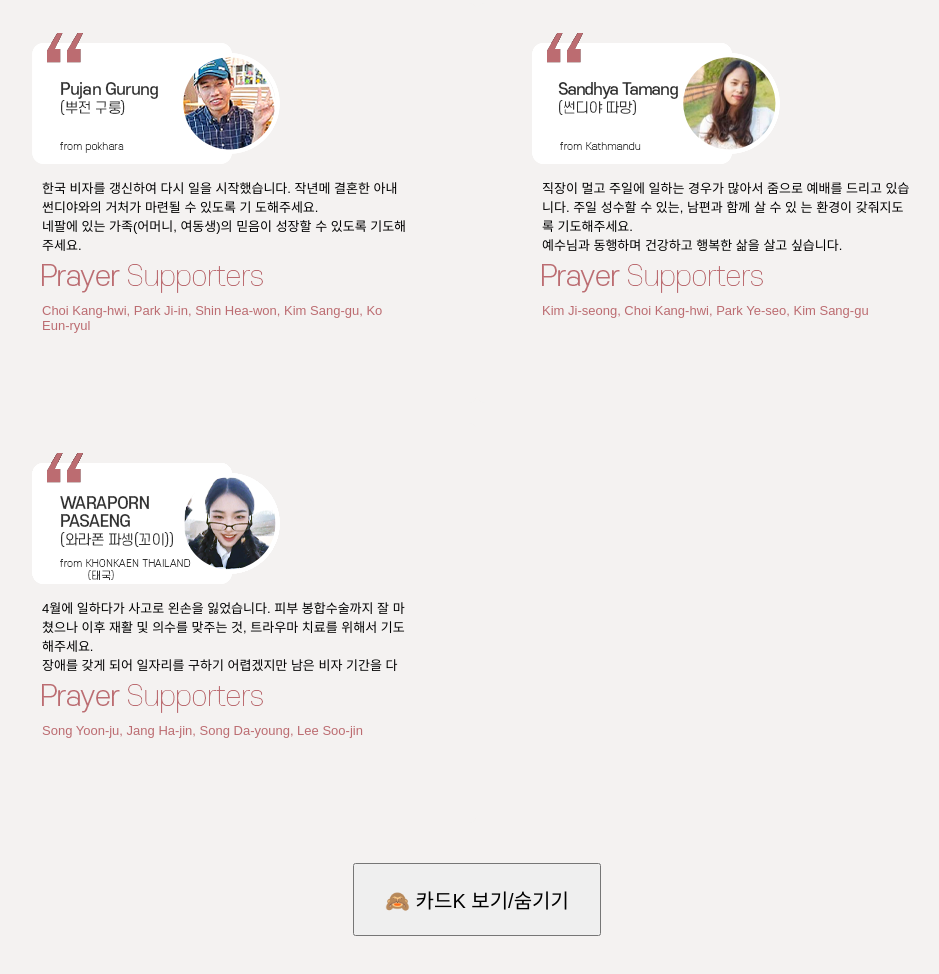
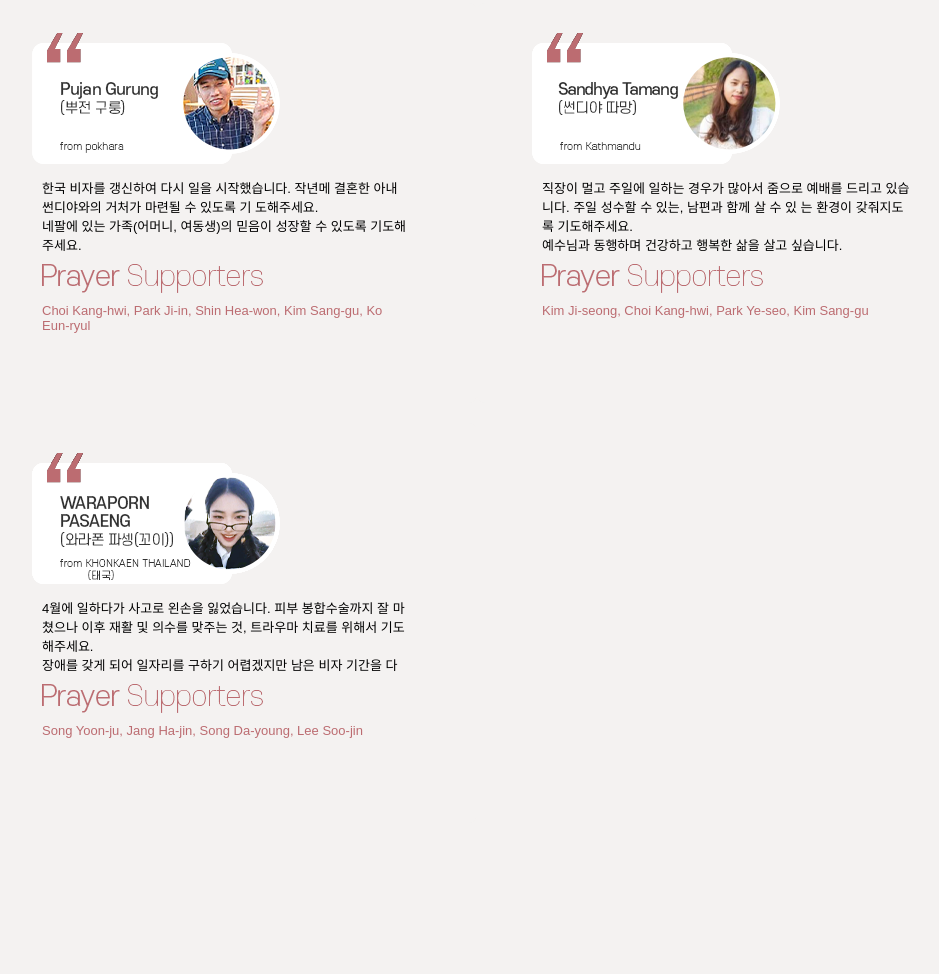
Before and after one commit to rluvu2/prayer-warriors, a plain HTML site: page index.html in a window 1280 px wide. Shown: the part 1055-2029 px from the top of the page, without its empty margins (163-1102 px from the left). After the commit the page ends 1916 px from the top, so only its background shows below. Drawn offline with Linux system fonts and the light colour scheme.

Commit message:
Comment out toggle switch

```diff
--- a/index.html
+++ b/index.html
@@ -15,9 +15,11 @@
     <!-- CARDN -->
     <div class="cardn-wrapper"></div>
 
-    <div class="cardk-toggle">
+    <!-- 펼침 토글  -->
+    <!-- <div class="cardk-toggle">
     <button id="toggle-cardk-btn">🙈 카드K 보기/숨기기</button>
-    </div>
+    </div> -->
+    <!-- 펼침 토글  -->
 
     <!-- CARDK -->
     <div class="cardk-wrapper hidden"></div>
```
